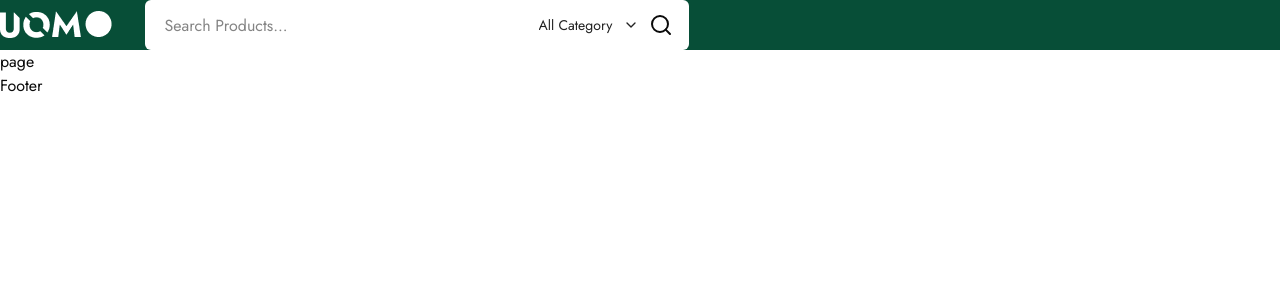
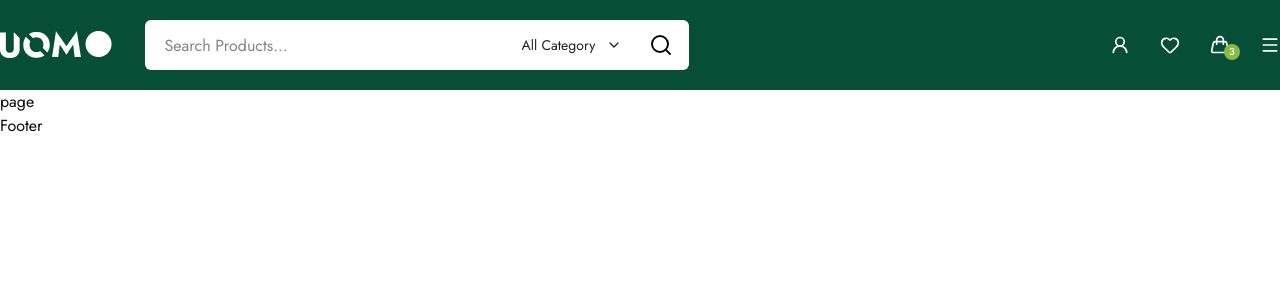
Before and after one commit to ayeshatahsin11/Uomo-E-commerce, a Next.js app: page / in a window 1280 px wide. Shown: the top 300 px of the page. Built offline with nearby package versions, Linux system fonts and the light colour scheme.

Commit message:
header half done

```diff
--- /dev/null
+++ b/src/components/layout/header/NavIcons.jsx
@@ -0,0 +1,30 @@
+import React from "react";
+import { UserRound } from "lucide-react";
+import { Heart } from "lucide-react";
+import { Handbag } from "lucide-react";
+import { Menu } from "lucide-react";
+const NavIcons = () => {
+  return (
+    <div className="ml-auto flex gap-7.5">
+      <button>
+        <UserRound size={20} color="white" />
+      </button>
+      <button>
+        <Heart size={20} color="white" />
+      </button>
+      <button className="relative">
+        <Handbag size={20} color="white" />
+        <span className="size-4 rounded-full bg-primary text-white font-medium text-[10px] absolute -bottom-1.25 -right-2.5">
+          3
+        </span>
+      </button>
+      <button>
+        <Menu size={20} color="white" />
+      </button>
+    </div>
+  );
+};
+
+export default NavIcons;
+
+//width and height same hole we can use size attribute
--- a/src/components/layout/header/SearchInput.jsx
+++ b/src/components/layout/header/SearchInput.jsx
@@ -14,7 +14,7 @@ const SearchInput = () => {
           className="w-full h-full bg-white rounded-sm  pl-5"
           placeholder="Search Products..."
         />
-        <div className="flex items-center absolute right-4">
+        <div className="flex items-center gap-4.25 absolute right-4">
           <NativeSelect
             className="w-30 text-primary-black text-sm font-normal leading-6"
             selectClassName="border-none"
--- a/src/components/layout/header/TopHeader.jsx
+++ b/src/components/layout/header/TopHeader.jsx
@@ -3,6 +3,7 @@ import Logo from '@/components/common/Logo'
 import React from 'react'
 import Container from '../Container'
 import SearchInput from './SearchInput'
+import NavIcons from './NavIcons'
 
 const TopHeader = () => {
   return (
@@ -11,9 +12,10 @@ const TopHeader = () => {
   <div className='bg-secondary'>
 
     <Container>
-     <div className='flex items-center gap-8.25'>
+     <div className='flex items-center gap-8.25 py-5'>
        <Logo/>
       <SearchInput/>
+     <NavIcons/>
      </div>
     </Container>
  </div>
```
